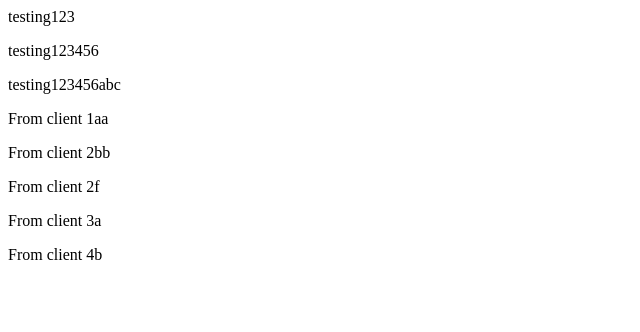
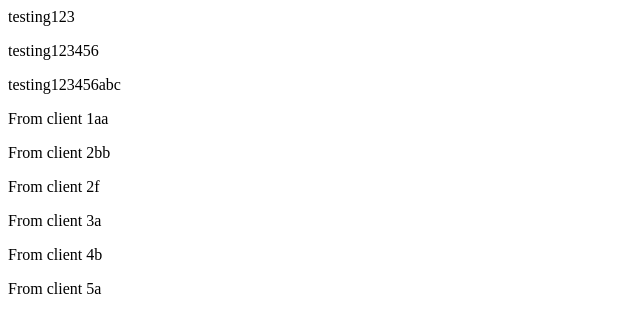
Before and after one commit to Benhwong/testrepo, a plain HTML site: page index.html in a window 1280 px wide. Shown: the whole page, without its empty margins (0-640 px from the left). Drawn offline with Linux system fonts and the light colour scheme.

Commit message:
From client 5a

```diff
--- a/index.html
+++ b/index.html
@@ -6,3 +6,4 @@
 <p>From client 2f</p>
 <p>From client 3a</p>
 <p>From client 4b</p>
+<p>From client 5a</p>
```
